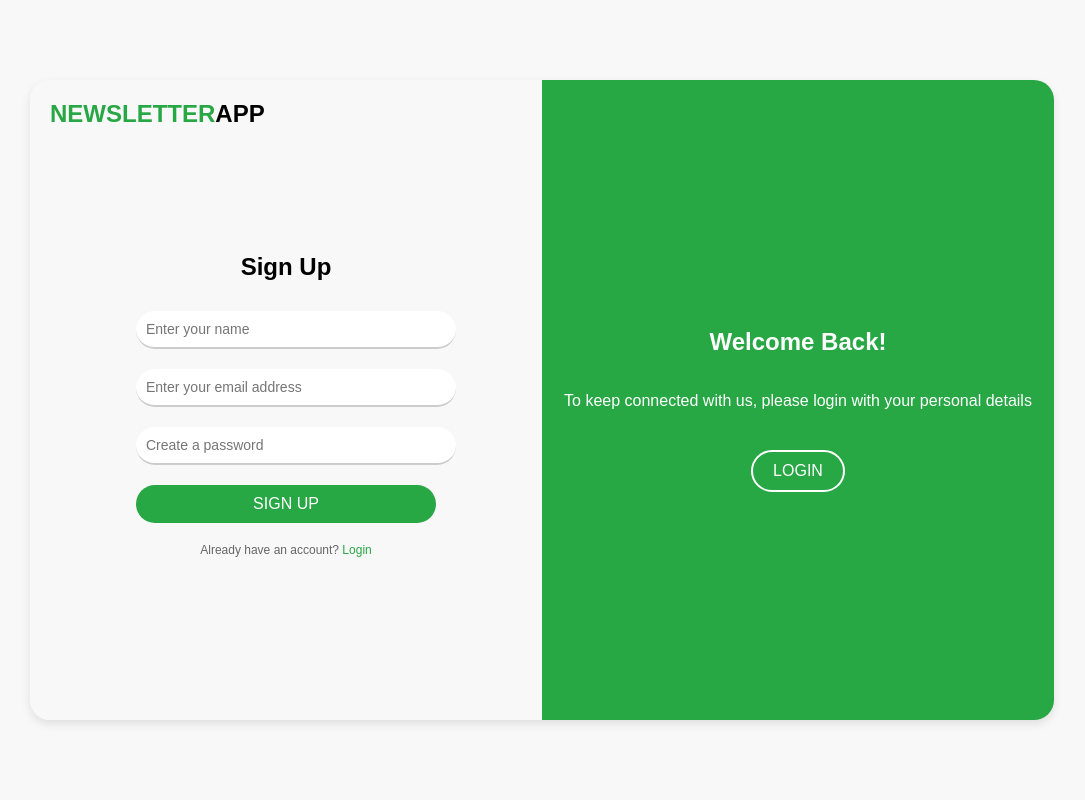
After one commit to sudheesh-12/Newletter_Summerizer, a Django app: template newsletter_summarizer/login/templates/signup.html in a window 1280 px wide. The commit adds this page. Shown: the whole page, without its empty margins (98-1183 px from the left). Run offline with Django 5.2, Linux system fonts and the light colour scheme; the template is opened without the code that fills it, so the values that code supplies are empty.

Commit message:
Added Signup and Home page

```diff
--- /dev/null
+++ b/newsletter_summarizer/login/templates/signup.html
@@ -0,0 +1,184 @@
+<!DOCTYPE html>
+<html lang="en">
+
+<head>
+    <meta charset="UTF-8">
+    <meta name="viewport" content="width=device-width, initial-scale=1.0">
+    <title>Newsletter App Sign Up</title>
+    <link rel="stylesheet" href="https://cdnjs.cloudflare.com/ajax/libs/font-awesome/5.15.3/css/all.min.css">
+    <style>
+        body {
+            font-family: 'Arial', sans-serif;
+            margin: 0;
+            padding: 0;
+            display: flex;
+            height: 100vh;
+            background-color: #f8f8f8;
+            align-items: center;
+            justify-content: center;
+        }
+
+        .container {
+            display: flex;
+            width: 80%;
+            max-width: 1200px;
+            height: 80%;
+            border-radius: 20px;
+            overflow: hidden;
+            box-shadow: 0 4px 10px rgba(0, 0, 0, 0.1);
+        }
+
+        .signup-section,
+        .info-section {
+            flex: 1;
+            display: flex;
+            justify-content: center;
+            align-items: center;
+            padding: 20px;
+        }
+
+        .signup-section {
+            background-color: #f8f8f8;
+            position: relative;
+        }
+
+        .info-section {
+            background-color: #28a745;
+            color: white;
+            flex-direction: column;
+            text-align: center;
+        }
+
+        .info-section h2 {
+            font-size: 24px;
+            margin-bottom: 20px;
+        }
+
+        .info-section p {
+            font-size: 16px;
+            margin-bottom: 40px;
+        }
+
+        .info-section button {
+            background-color: transparent;
+            border: 2px solid white;
+            color: white;
+            padding: 10px 20px;
+            font-size: 16px;
+            cursor: pointer;
+            border-radius: 30px;
+            transition: background-color 0.3s ease;
+        }
+
+        .info-section button:hover {
+            background-color: white;
+            color: #28a745;
+        }
+
+        .signup-form {
+            width: 300px;
+            text-align: center;
+        }
+
+        .signup-form h2 {
+            font-size: 24px;
+            margin-bottom: 20px;
+        }
+
+        .signup-form input {
+            width: 100%;
+            padding: 10px;
+            margin: 10px 0;
+            border: none;
+            border-bottom: 2px solid #ccc;
+            font-size: 14px;
+            border-radius: 30px;
+        }
+
+        .signup-form input:focus {
+            outline: none;
+            border-bottom: 2px solid #28a745;
+        }
+
+        .signup-form button {
+            width: 100%;
+            padding: 10px;
+            margin: 10px 0;
+            border: none;
+            background-color: #28a745;
+            color: white;
+            font-size: 16px;
+            cursor: pointer;
+            border-radius: 30px;
+            transition: background-color 0.3s ease;
+        }
+
+        .signup-form button:hover {
+            background-color: #218838;
+        }
+
+        .signup-form .login-redirect {
+            font-size: 12px;
+            color: #666;
+            margin: 10px 0;
+        }
+
+        .signup-form .login-redirect a {
+            color: #28a745;
+            text-decoration: none;
+        }
+
+        .app-name {
+            position: absolute;
+            top: 20px;
+            left: 20px;
+            font-size: 24px;
+            font-weight: bold;
+            color: #28a745;
+        }
+
+        .app-name span {
+            color: black;
+        }
+
+        /* Responsive adjustments */
+        @media (max-width: 768px) {
+            .container {
+                flex-direction: column;
+            }
+
+            .info-section {
+                display: none; /* Hide the info section on smaller screens */
+            }
+        }
+    </style>
+</head>
+
+<body>
+    <div class="container">
+        <div class="signup-section">
+            <div class="app-name">
+                NEWSLETTER<span>APP</span>
+            </div>
+            <div class="signup-form">
+                <h2>Sign Up</h2>
+                <form>
+                    <input type="text" id="name" placeholder="Enter your name" required>
+                    <input type="email" id="email" placeholder="Enter your email address" required>
+                    <input type="password" id="password" placeholder="Create a password" required>
+                    <button type="submit">SIGN UP</button>
+                </form>
+                <div class="login-redirect">
+                    Already have an account? <a href="index.html">Login</a>
+                </div>
+            </div>
+        </div>
+        <div class="info-section">
+            <h2>Welcome Back!</h2>
+            <p>To keep connected with us, please login with your personal details</p>
+            <button style="border-radius: 30px;" onclick="window.location.href='login.html'">LOGIN</button>
+        </div>
+    </div>
+</body>
+
+</html>
--- a/newsletter_summarizer/login/views.py
+++ b/newsletter_summarizer/login/views.py
@@ -13,4 +13,4 @@ def login_view(request):
         else:
             return HttpResponse('Invalid credentials')
 
-    return render(request, 'login/login.html')
+    return render(request, 'login.html')
```
Also changed, not shown: newsletter_summarizer/login/templates/home.html (added, +292 -0 lines), newsletter_summarizer/login/templates/login.html (renamed from newsletter_summarizer/login/templates/login/login.html, +45 -9 lines).
